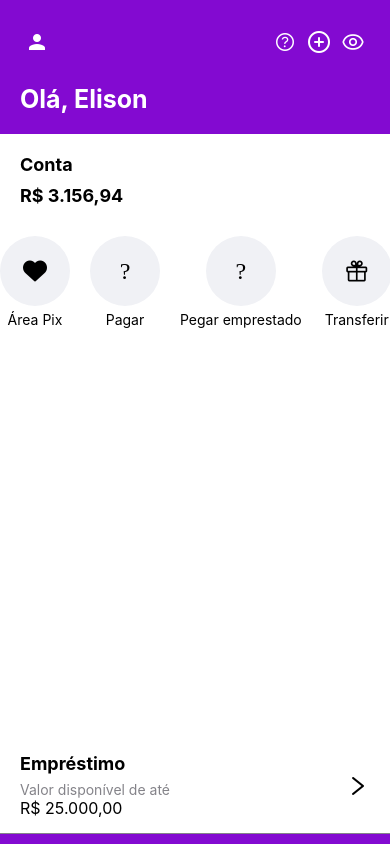
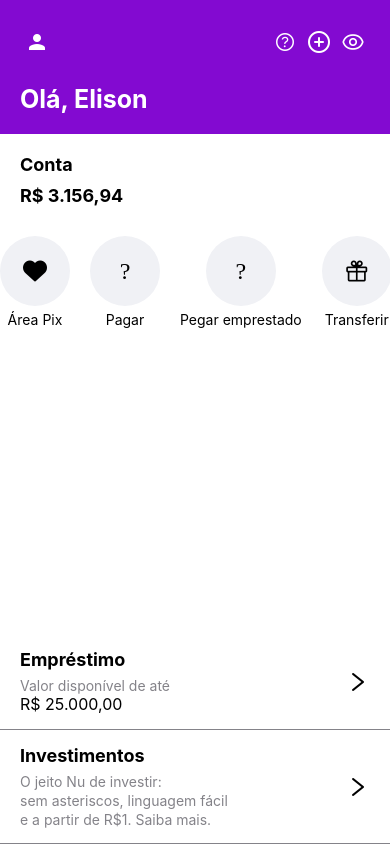
Before and after one commit to ElisonMartins/clone-nubank-app, a React Native app: screen / in a window 390 px wide. Built offline with nearby package versions, Linux system fonts and the light colour scheme.

Commit message:
Feat: adicionado investimentos

```diff
--- a/App.js
+++ b/App.js
@@ -62,6 +62,19 @@
           <Text style={styles.emprestimoValue}>R$ 25.000,00</Text>
         </View>
         <View style={styles.emprestimoIcon}>
+          <AntDesign name="right" size={24} color="#000" />
+        </View>
+      </View>
+
+      <View style={styles.investimentosContainer}>
+        <View style={styles.investimentosTextContainer}>
+          <Text style={styles.investimentosTitle}>Investimentos</Text>
+          <View style={styles.investimentosLine}></View>
+          <Text style={styles.investimentosSubtitle}>O jeito Nu de investir:</Text>
+          <Text style={styles.investimentosSubsubtitle}>sem asteriscos, linguagem fácil</Text>
+          <Text style={styles.investimentosSubsubtitle}>e a partir de R$1. Saiba mais.</Text>
+        </View>
+        <View style={styles.investimentosIcon}>
           <AntDesign name="right" size={24} color="#000" />
         </View>
       </View>
@@ -145,7 +158,6 @@
     paddingVertical: 15,
     borderBottomWidth: 1,
     borderBottomColor: '#848389',
-    marginBottom: 10,
   },
   emprestimoTextContainer: {
     flex: 1,
@@ -172,4 +184,41 @@
   emprestimoIcon: {
     marginLeft: 10,
   },
+  investimentosContainer: {
+    flexDirection: 'row',
+    justifyContent: 'space-between',
+    alignItems: 'center',
+    backgroundColor: 'white',
+    paddingHorizontal: 20,
+    paddingVertical: 15,
+    borderBottomWidth: 1,
+    borderBottomColor: '#848389',
+  },
+  investimentosTextContainer: {
+    flex: 1,
+  },
+  investimentosTitle: {
+    fontSize: 18,
+    fontWeight: 'bold',
+    color: '#000',
+  },
+  investimentosLine: {
+    backgroundColor: '#848389',
+    height: 2,
+    width: 0,
+    marginBottom: 5,
+  },
+  investimentosSubtitle: {
+    fontSize: 14,
+
+    color: '#848389',
+  },
+  investimentosSubsubtitle: {
+    fontSize: 14,
+    color: '#848389',
+    marginTop: 2,
+  },
+  investimentosIcon: {
+    marginLeft: 10,
+  },
 });
```
